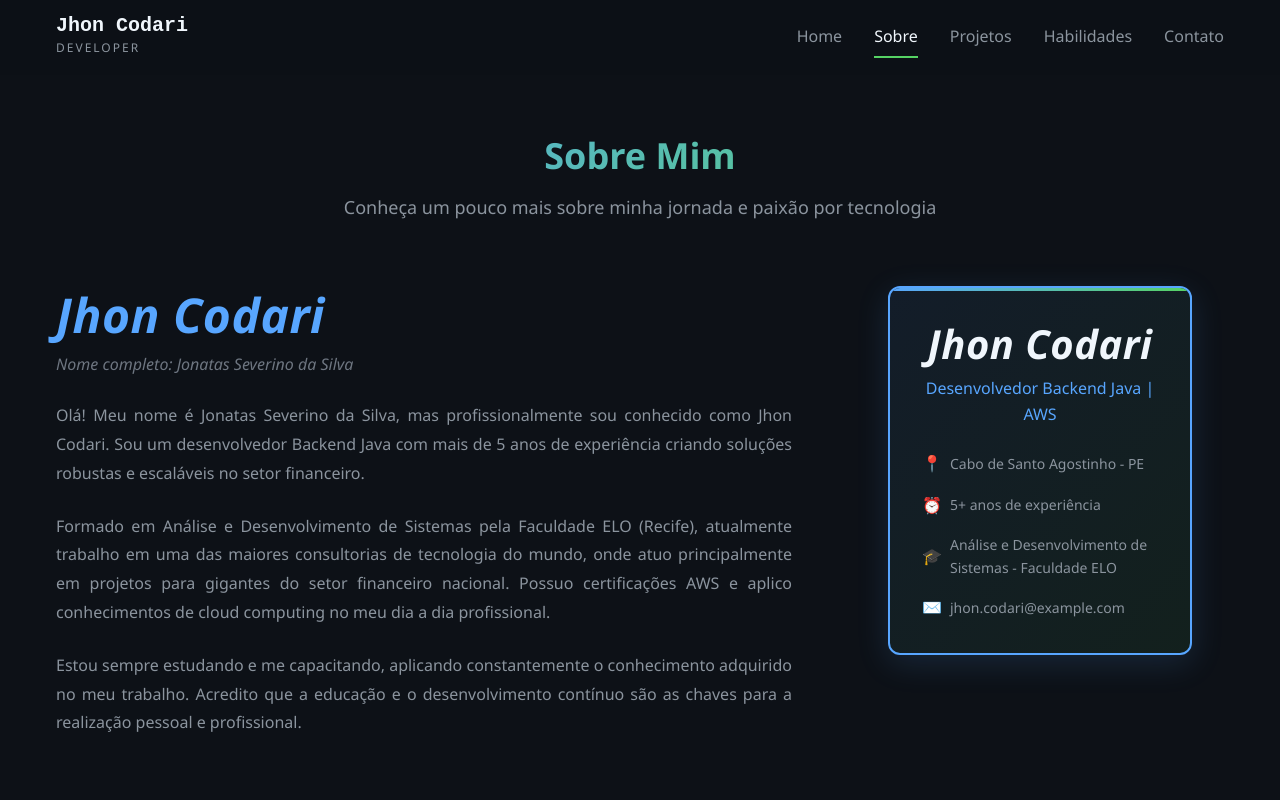
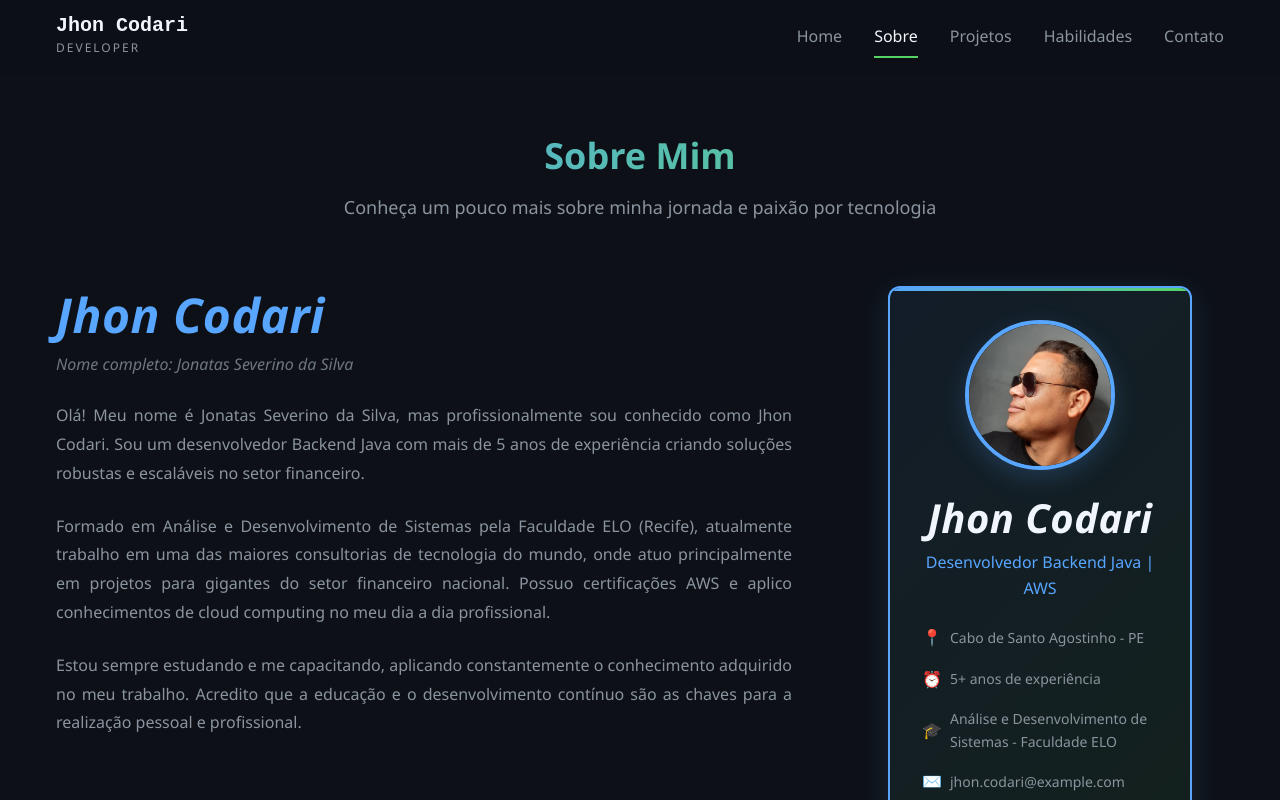
Before and after one commit to JhonCodari/portfolio, an Angular app in the folder portfolio-jhon/: page /about in a window 1280 px wide. Shown: the top 800 px of the page. Built offline with nearby package versions, Linux system fonts and the light colour scheme.

Commit message:
Refatorar a estrutura do código para melhorar a legibilidade e a manutenibilidade

```diff
--- a/portfolio-jhon/src/app/components/about/about.component.ts
+++ b/portfolio-jhon/src/app/components/about/about.component.ts
@@ -25,20 +25,7 @@ export class AboutComponent implements OnInit {
     email: 'jhon.codari@example.com'
   };
 
-  aboutText = `
-    Olá! Meu nome é Jonatas Severino da Silva, mas profissionalmente sou conhecido como Jhon Codari.
-    Sou um desenvolvedor Backend Java com experiência sólida criando
-    soluções robustas e escaláveis no setor financeiro.
-
-    Formado em Análise e Desenvolvimento de Sistemas pela Faculdade ELO (Recife), atualmente trabalho
-    em uma das maiores consultorias de tecnologia do mundo, onde atuo principalmente em projetos para
-    gigantes do setor financeiro nacional. Possuo certificações AWS e aplico conhecimentos de cloud
-    computing no meu dia a dia profissional.
-
-    Estou sempre estudando e me capacitando, aplicando constantemente o conhecimento adquirido no meu
-    trabalho. Acredito que a educação e o desenvolvimento contínuo são as chaves para a realização
-    pessoal e profissional.
-  `;
+  aboutText = ``;
 
   mission = `
     Minha missão é buscar constantemente o crescimento pessoal e profissional, utilizando o conhecimento
@@ -160,6 +147,7 @@ export class AboutComponent implements OnInit {
     this.profileCard = {
       title: this.personalInfo.displayName,
       subtitle: this.personalInfo.title,
+      imageUrl: '/assets/img/eu.jpg', // Adicione sua foto aqui
       details: [
         { icon: '📍', text: this.personalInfo.location },
         { icon: '⏰', text: `${this.personalInfo.experience} de experiência` },
--- a/portfolio-jhon/src/app/shared/card/card.component.html
+++ b/portfolio-jhon/src/app/shared/card/card.component.html
@@ -14,6 +14,9 @@
 
   <!-- Profile Card Template -->
   <div *ngIf="variant === 'profile'" class="card-content card-content--profile">
+    <div class="profile-image" *ngIf="data.imageUrl">
+      <img [src]="data.imageUrl" [alt]="data.title + ' - Profile Photo'" class="profile-photo">
+    </div>
     <h4 class="profile-name">{{ data.title }}</h4>
     <p class="profile-title" *ngIf="data.subtitle">{{ data.subtitle }}</p>
     <div class="profile-details" *ngIf="data.details">
--- a/portfolio-jhon/src/app/shared/card/card.component.scss
+++ b/portfolio-jhon/src/app/shared/card/card.component.scss
@@ -81,6 +81,37 @@
     padding: var(--spacing-xl);
     max-width: 300px;
 
+    .profile-image {
+      display: flex;
+      justify-content: center;
+      margin-bottom: var(--spacing-lg);
+
+      .profile-photo {
+        width: 150px;
+        height: 150px;
+        border-radius: 50%;
+        object-fit: cover;
+        border: 4px solid var(--color-secondary);
+        box-shadow: 0 8px 24px rgba(88, 166, 255, 0.2);
+        transition: transform var(--transition-medium), box-shadow var(--transition-medium);
+
+        &:hover {
+          transform: scale(1.05);
+          box-shadow: 0 12px 32px rgba(88, 166, 255, 0.3);
+        }
+
+        @media (max-width: 768px) {
+          width: 100px;
+          height: 100px;
+        }
+
+        @media (max-width: 480px) {
+          width: 80px;
+          height: 80px;
+        }
+      }
+    }
+
     .profile-name {
       font-size: calc(var(--font-size-xl) * 2);
       margin-bottom: var(--spacing-sm);
--- a/portfolio-jhon/src/app/shared/card/card.component.ts
+++ b/portfolio-jhon/src/app/shared/card/card.component.ts
@@ -9,6 +9,7 @@ export interface CardData {
   label?: string;
   subtitle?: string;
   details?: Array<{icon: string, text: string}>;
+  imageUrl?: string;
 }
 
 @Component({
```
Also changed, not shown: portfolio-jhon/src/assets/img/eu.jpg (added).
